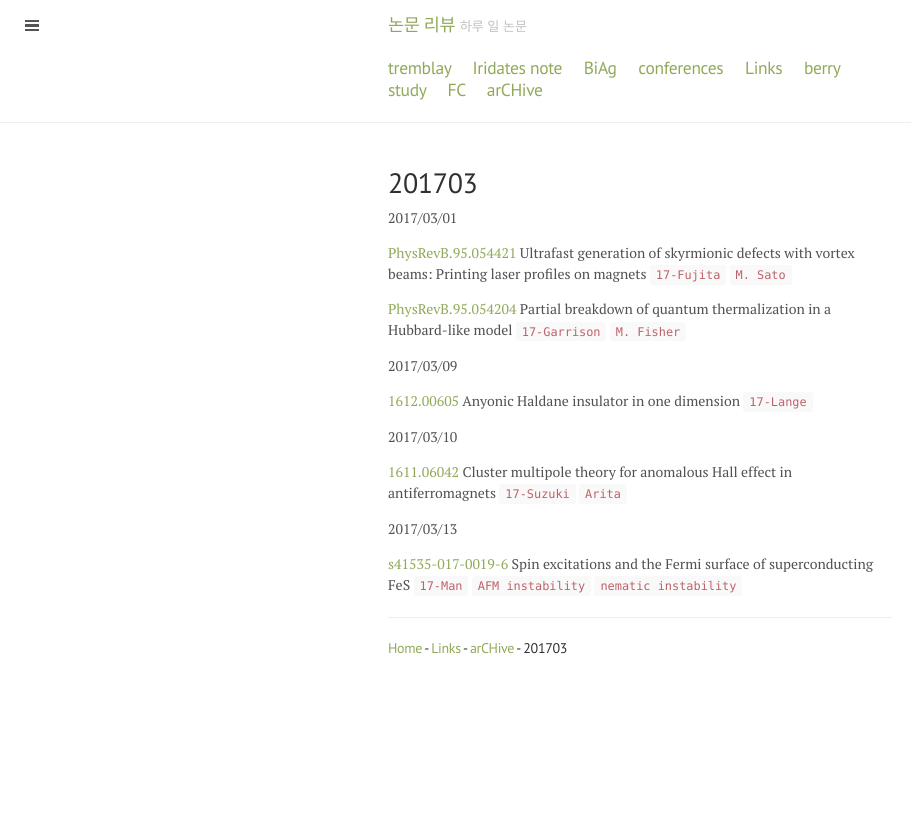
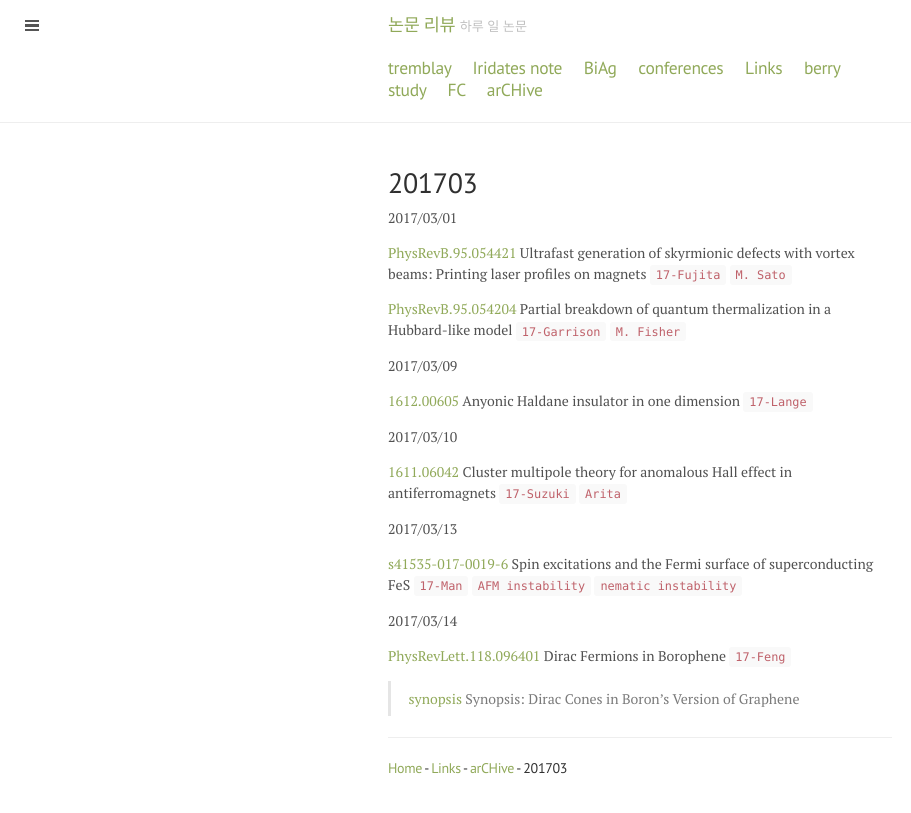
Before and after one commit to qkrwlsghdcjsworlt/work, a Jekyll site: the page built from 201703.md, in a window 1280 px wide. Shown: the top 813 px of the page, without its empty margins (0-911 px from the left). Built offline with Jekyll 4.4.1, drawn with Linux system fonts in a browser that asks for light colours.

Commit message:
“update”

```diff
--- a/201703.md
+++ b/201703.md
@@ -30,6 +30,16 @@ theory for anomalous Hall effect in antiferromagnets `17-Suzuki` `Arita`
 Spin excitations and the Fermi surface of superconducting FeS `17-Man`
 `AFM instability` `nematic instability`
 
+2017/03/14
+
+[PhysRevLett.118.096401](http://journals.aps.org/prl/abstract/10.1103/PhysRevLett.118.096401)
+Dirac Fermions in Borophene `17-Feng`
+
+>
+[synopsis](http://physics.aps.org/synopsis-for/10.1103/PhysRevLett.118.096401)
+Synopsis: Dirac Cones in Boron’s Version of Graphene
+
+
 
 
 ---
```
